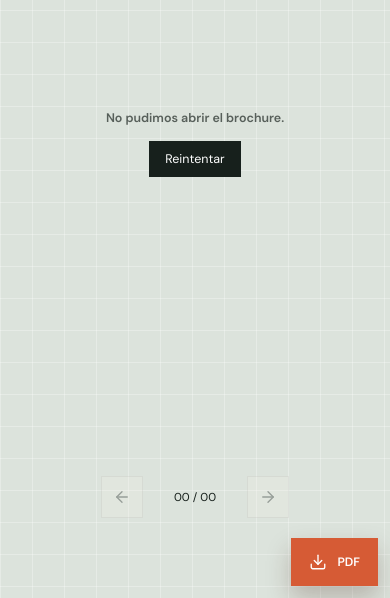
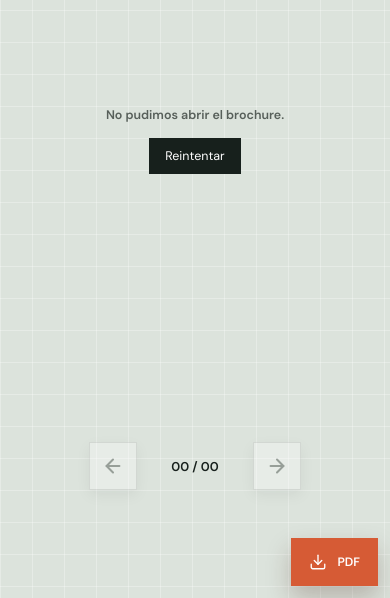
Before and after one commit to jfsantana/brosghureAdyarca, a PHP site: page / in a window 390 px wide. Shown: the part 246-844 px from the top of the page. Run offline with PHP 8.4, Linux system fonts and the light colour scheme; data that the repository does not hold is empty; some libraries are stand-ins or nearby versions; some web fonts are replaced.

Commit message:
ajuste de la r  responsibe

```diff
--- a/mi-brochure/assets/css/style.css
+++ b/mi-brochure/assets/css/style.css
@@ -1246,6 +1246,33 @@ a.closing-contact-value:hover {
         font-size: 1.8rem;
     }
 
+    .book-controls {
+        position: relative;
+        z-index: 20;
+        gap: 20px;
+        transform: translateY(-28px);
+    }
+
+    .icon-button {
+        width: 48px;
+        height: 48px;
+        border-color: rgba(23, 32, 28, 0.26);
+        background: rgba(255, 255, 255, 0.9);
+        box-shadow: 0 5px 14px rgba(23, 32, 28, 0.16);
+    }
+
+    .icon-button svg {
+        width: 22px;
+        height: 22px;
+        stroke-width: 2.2;
+    }
+
+    .page-indicator {
+        min-width: 76px;
+        font-size: 0.8rem;
+        font-weight: 600;
+    }
+
     .download-fab {
         right: 12px;
         bottom: 12px;
```
